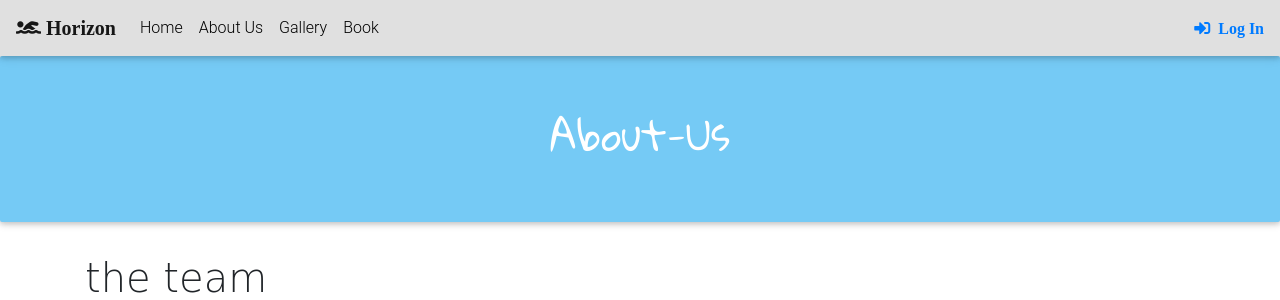
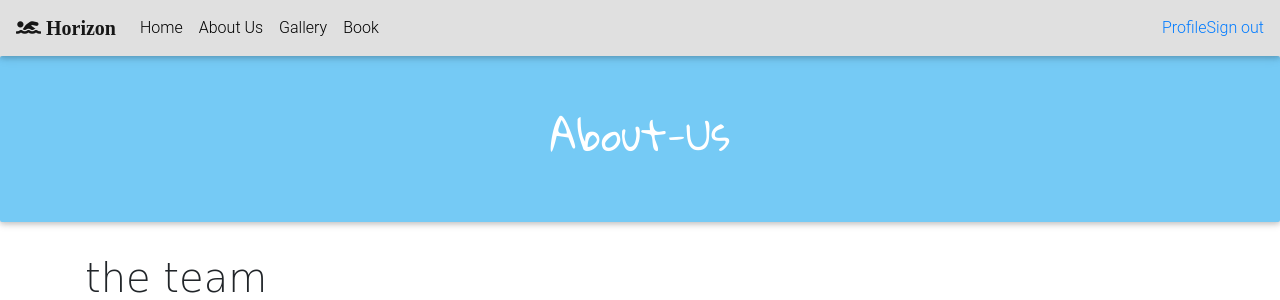
Before and after one commit to Kenneth-joseph/pool, a Flask app: page /about_us in a window 1280 px wide. Shown: the top 300 px of the page. Run offline with Flask 2, Linux system fonts and the light colour scheme; the visitor is signed in with stand-in values (Sample User, id 1); data comes from the database, SQL or seed files in the repository; some libraries are stand-ins or nearby versions; some web fonts are replaced.

Commit message:
edit navbar

```diff
--- a/app/templates/navbar.html
+++ b/app/templates/navbar.html
@@ -21,7 +21,8 @@
             </ul>
             <ul class="nav navbar-nav navbar-right">
                     {% if current_user.is_authenticated %} -->
-                    <!-- <li style="color:#75caf5;;padding:15px;">{{current_user.username}}</li> -->  <!--shows the username-->
+<!-- <li style="color:#75caf5;;padding:15px;">{{current_user.username}}</li> -->
+<!--shows the username-->
 <!-- <li><a href="{{url_for('main.profile',uname=current_user.username)}}">Profile</a></li>
                     <li><a href="{{url_for('auth.logout')}}">Sign out</a></li>
                     {% else %}
@@ -50,7 +51,8 @@
 {%block content%}
 <nav class="navbar navbar-expand-lg navbar-light bg-light">
     <a class="navbar-brand" href="#"><i class="fas fa-swimmer"> Horizon</i></a>
-  <button class="navbar-toggler" type="button" data-toggle="collapse" data-target="navbarNav" aria-controls="navbarNav" aria-expanded="true" aria-label="Toggle navigation">
+    <button class="navbar-toggler" type="button" data-toggle="collapse" data-target="navbarNav"
+        aria-controls="navbarNav" aria-expanded="true" aria-label="Toggle navigation">
         <span class="navbar-toggler-icon"></span>
     </button>
     <div class="collapse navbar-collapse" id="navbarNav">
@@ -69,7 +71,16 @@
             </li>
         </ul>
     </div>
-  <a href="{{url_for('auth.login')}}" ><i class="fas fa-sign-in-alt"  style="float: right;">&nbsp; Log In</i></a>
+    <ul class="nav navbar-nav navbar-right">
+        {% if current_user.is_authenticated %}
+        <!-- <li style="color:white;padding:15px;">{{current_user.username}}</li> -->
+        <li><a href="{{url_for('main.profile',uname=current_user.username)}}">Profile</a></li>
+        <li><a href="{{url_for('auth.logout')}}">Sign out</a></li>
+        {% else %}
+        <a href="{{url_for('auth.login')}}"><i class="fas fa-sign-in-alt" style="float: right;">&nbsp; Log In</i></a>
+        {%endif%}
+    </ul>
+
 
 </nav>
 
```
Lines whose indentation alone changed are shown as unchanged.
